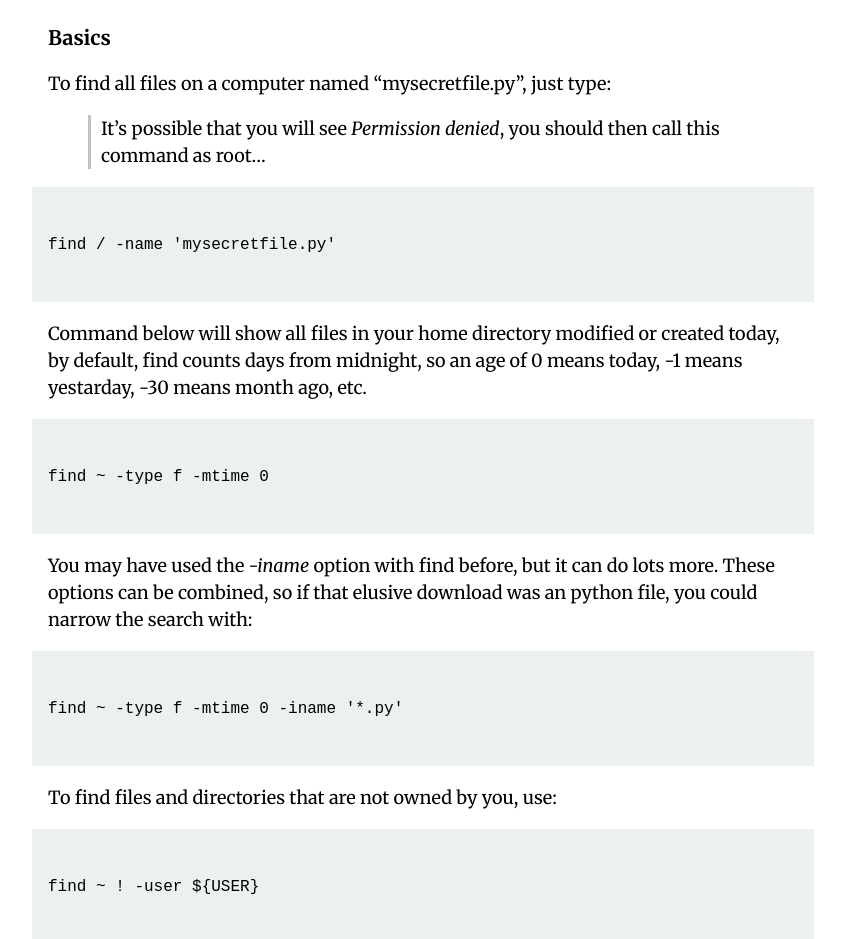
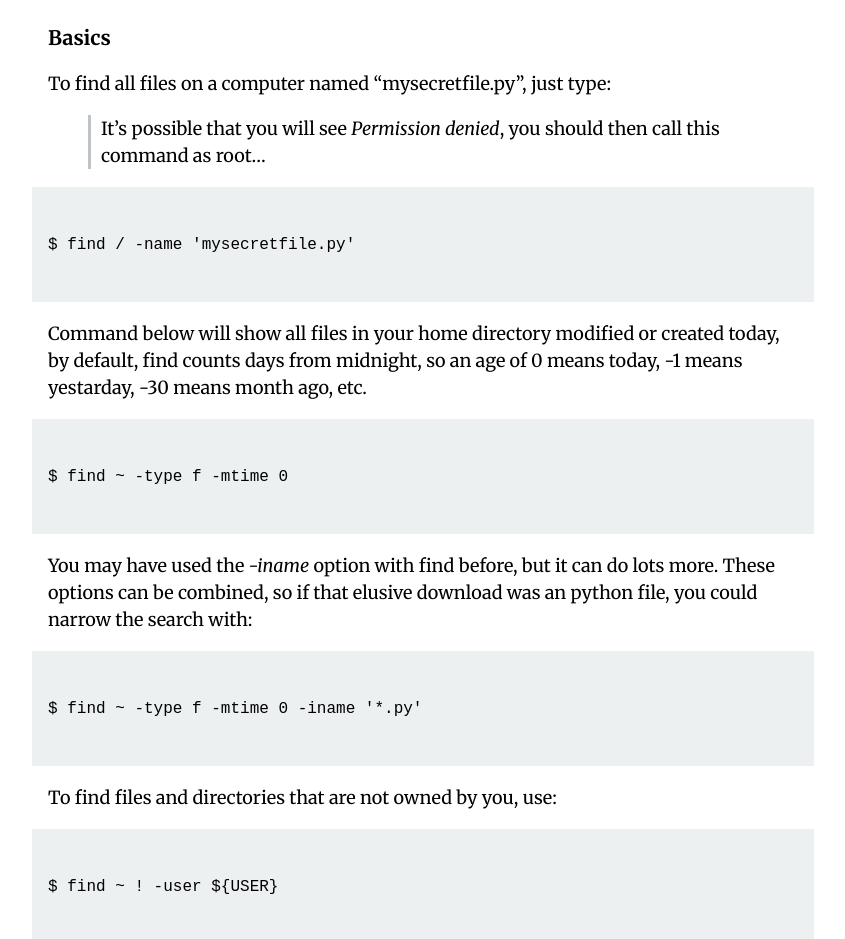
Before and after one commit to maciejczyzewski/maciejczyzewski.github.io, a Jekyll site: the page built from _posts/2015-08-22-finding-files-right-way-using-command-line-utility.markdown, in a window 1280 px wide. Shown: the part 973-1912 px from the top of the page, without its empty margins (217-1062 px from the left). Built offline with Jekyll 4.4.1, drawn with Linux system fonts in a browser that asks for light colours; Markdown is read by kramdown in place of the engine named in the settings.

```diff
--- a/_posts/2015-08-22-finding-files-right-way-using-command-line-utility.markdown
+++ b/_posts/2015-08-22-finding-files-right-way-using-command-line-utility.markdown
@@ -25,19 +25,19 @@
 
 > It’s possible that you will see _Permission denied_, you should then call this command as root...
 
-    find / -name 'mysecretfile.py'
+    $ find / -name 'mysecretfile.py'
 
 Command below will show all files in your home directory modified or created today, by default, find counts days from midnight, so an age of 0 means today, -1 means yestarday, -30 means month ago, etc.
 
-    find ~ -type f -mtime 0
+    $ find ~ -type f -mtime 0
 
 You may have used the _-iname_ option with find before, but it can do lots more. These options can be combined, so if that elusive download was an python file, you could narrow the search with:
 
-    find ~ -type f -mtime 0 -iname '*.py'
+    $ find ~ -type f -mtime 0 -iname '*.py'
 
 To find files and directories that are not owned by you, use:
 
-    find ~ ! -user ${USER}
+    $ find ~ ! -user ${USER}
 
 ## More
 
```
